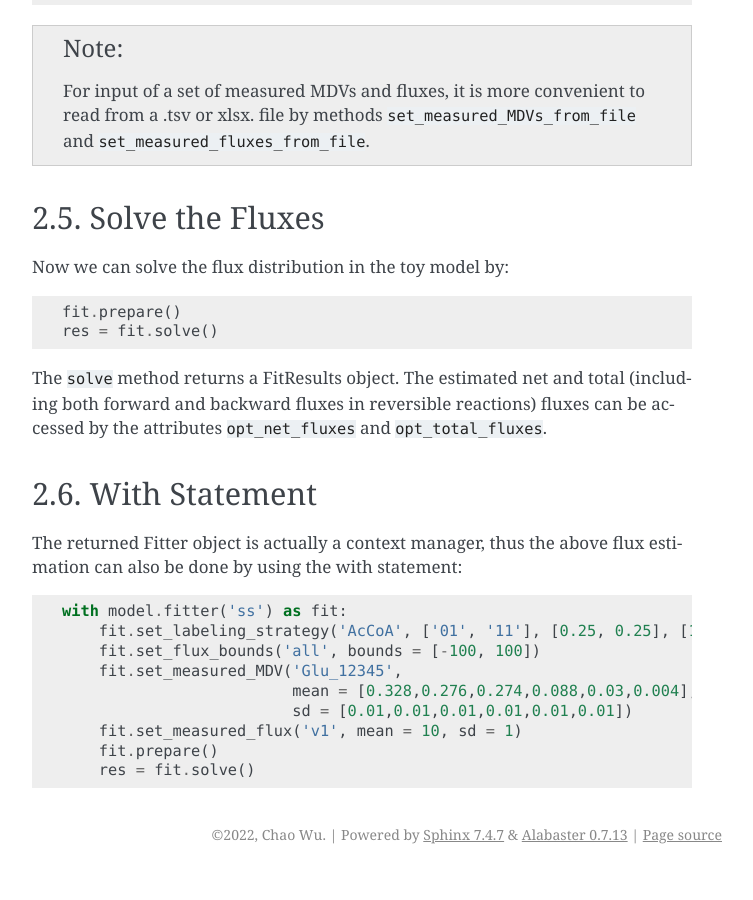
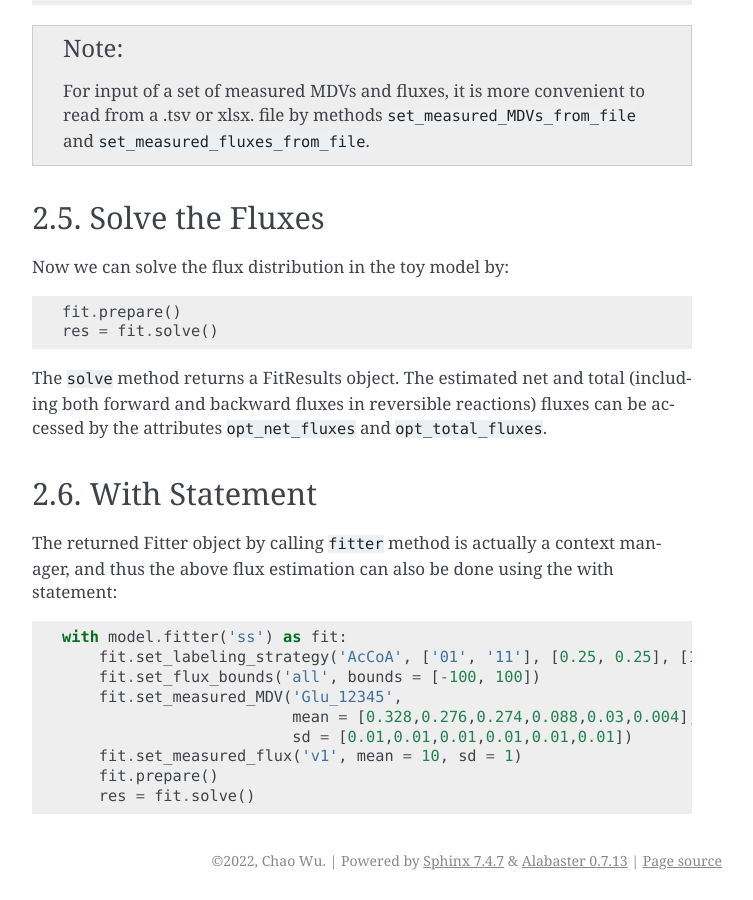
Before and after one commit to Chaowu88/freeflux, a Sphinx documentation site: the page built from docs/source/quickstart.rst, in a window 1280 px wide and 900 px high, scrolled down 1975 px. Shown: the whole window, without its empty margins (388-1141 px from the left). Built offline with Sphinx 7.4.7, drawn with Linux system fonts in a browser that asks for light colours; pages that are not in the unit, such as notebooks, are missing from menus; before the commit the page ends 2849 px from its top, so only the background shows below that.

Commit message:
Update quickstart.rst

```diff
--- a/docs/source/quickstart.rst
+++ b/docs/source/quickstart.rst
@@ -115,7 +115,7 @@ The ``solve`` method returns a FitResults object. The estimated net and total (i
 With Statement
 --------------
 
-The returned Fitter object is actually a context manager, thus the above flux estimation can also be done by using the with statement:
+The returned Fitter object by calling ``fitter`` method is actually a context manager, and thus the above flux estimation can also be done using the with statement:
 
 .. code-block:: python
 
```
